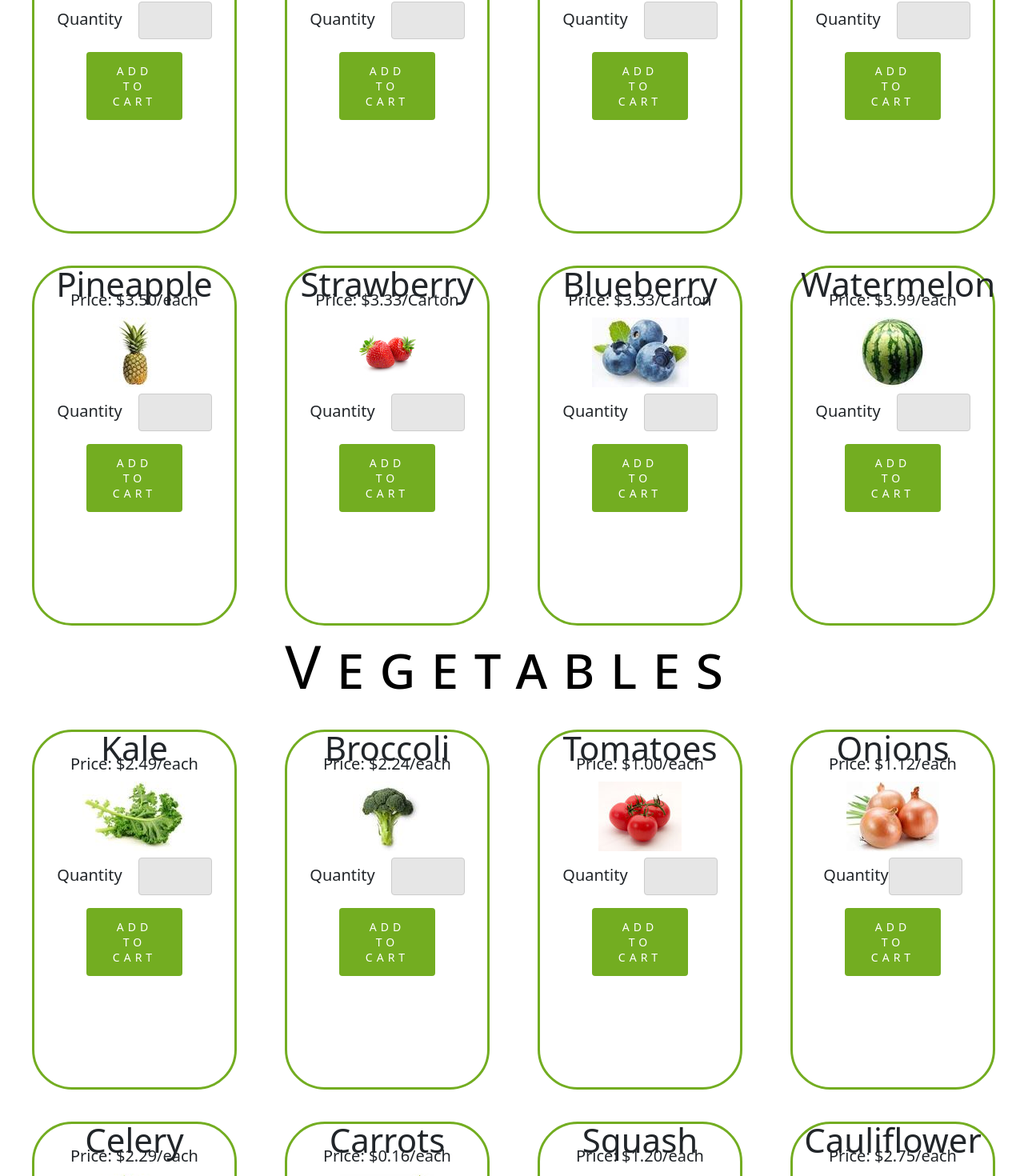
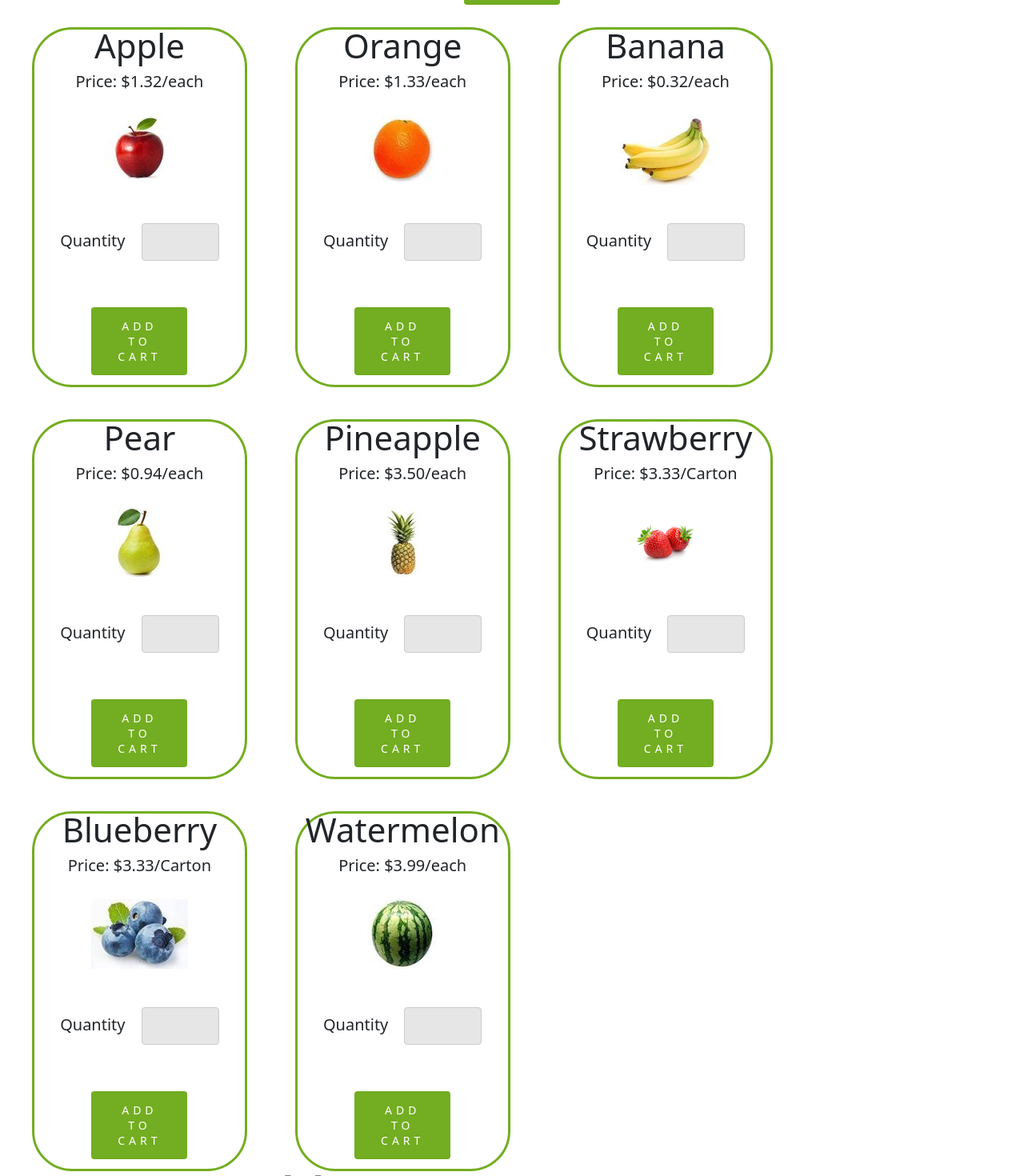
Before and after one commit to alexsoe28/MeanStack-Group14-CapstoneProject, an Angular app in the folder FrontEnd/Online-Groceries-frontend/: page /user/browseShop in a window 1280 px wide. Shown: the part 500-1970 px from the top of the page at 80% size. Built offline with nearby package versions, Linux system fonts and the light colour scheme.

Commit message:
Fixed some css

```diff
--- a/FrontEnd/Online-Groceries-frontend/src/app/shopping-cart/shopping-cart.component.css
+++ b/FrontEnd/Online-Groceries-frontend/src/app/shopping-cart/shopping-cart.component.css
@@ -1,6 +1,6 @@
 .header1{
     background-image:url('../../assets/images/Background1.jpg');
-    height:max-content;
+    height:200px;
     background-position: center;
     background-repeat: no-repeat;
     background-size: cover;
@@ -9,7 +9,7 @@
     background-size: rgba(0,0,0,0.5);
     text-align: center;
     color:white;
-    padding: 50px;
+    padding: 85px;
     font-variant: small-caps;
     font-size: 100px;
     font-family: system-ui;
--- a/FrontEnd/Online-Groceries-frontend/src/app/shopping-page/shopping-page.component.css
+++ b/FrontEnd/Online-Groceries-frontend/src/app/shopping-page/shopping-page.component.css
@@ -1,6 +1,6 @@
 .header1{
     background-image:url('../../assets/images/Background.jpg');
-    height:max-content;
+    height:200px;
     background-position: center;
     background-repeat: no-repeat;
     background-size: cover;
@@ -9,7 +9,7 @@
     background-size: rgba(0,0,0,0.5);
     text-align: center;
     color:white;
-    padding: 50px;
+    padding: 85px;
     font-variant: small-caps;
     font-size: 100px;
     font-family: system-ui;
@@ -20,7 +20,7 @@
     font-family:system-ui;
     margin:20px;
     margin-left: 40px;
-    width:20%;
+    width:21%;
     height:450px;
     font-size: 300%;
     border:3px solid #73AD21;
@@ -42,6 +42,7 @@ button[type=submit] {
     color: white;
     padding: 14px 20px;
     margin: 8px 0;
+    margin-top: 50px;
     border: none;
     border-radius: 4px;
     cursor: pointer;
@@ -55,4 +56,17 @@ input[type=number], select {
     border: 1px solid #ccc;
     border-radius: 4px;
     box-sizing: border-box;
-  }
+}
+
+p{
+    padding-top: 25px;
+    font-size: 20px;
+}
+label{
+    font-size:20px;
+    padding-right: 20px;
+}
+img{
+    padding-top: 20px;
+    padding-bottom:40px;
+}
--- a/FrontEnd/Online-Groceries-frontend/src/app/shopping-page/shopping-page.component.html
+++ b/FrontEnd/Online-Groceries-frontend/src/app/shopping-page/shopping-page.component.html
@@ -10,9 +10,9 @@
 <form #apple="ngForm"(ngSubmit)="addToList(apple.value, apple)">
     <div class="groceryItem">
         Apple
-        <p style="font-size: 20px">Price: $1.32/each</p>
+        <p>Price: $1.32/each</p>
         <img src="../../assets/images/Apple.jpg" class="center">
-        <label style="font-size:20px; padding-right: 20px;">Quantity</label>
+        <label>Quantity</label>
         <input type="number" ngModel id="apple" name="apple"><br>
         <button type="submit" >Add To Cart</button>
     </div>
@@ -20,9 +20,9 @@
 <form #orange="ngForm"(ngSubmit)="addToList(orange.value, orange)">
     <div class="groceryItem">
         Orange
-        <p style="font-size: 20px">Price: $1.33/each</p>
+        <p>Price: $1.33/each</p>
         <img src="../../assets/images/Orange.jpg" class="center">
-        <label style="font-size:20px; padding-right: 20px;">Quantity</label>
+        <label>Quantity</label>
         <input type="number" ngModel id="orange" name="orange"><br>
         <button type="submit">Add To Cart</button>
     </div>
@@ -30,9 +30,9 @@
 <form #banana="ngForm"(ngSubmit)="addToList(banana.value, banana)">
     <div class="groceryItem">
         Banana
-        <p style="font-size: 20px">Price: $0.32/each</p>
+        <p>Price: $0.32/each</p>
         <img src="../../assets/images/Banana.jpg" class="center">
-        <label style="font-size:20px; padding-right: 20px;">Quantity</label>
+        <label>Quantity</label>
         <input type="number" ngModel id="banana" name="banana"><br>
         <button type="submit">Add To Cart</button>
     </div>
@@ -40,9 +40,9 @@
 <form #pear="ngForm"(ngSubmit)="addToList(pear.value, pear)">
     <div class="groceryItem">
         Pear
-        <p style="font-size: 20px">Price: $0.94/each</p>
+        <p>Price: $0.94/each</p>
         <img src="../../assets/images/Pear.jpg" class="center">
-        <label style="font-size:20px; padding-right: 20px;">Quantity</label>
+        <label>Quantity</label>
         <input type="number" ngModel id="pear" name="pear"><br>
         <button type="submit">Add To Cart</button>
     </div>
@@ -50,9 +50,9 @@
 <form #pineapple="ngForm"(ngSubmit)="addToList(pineapple.value, pineapple)">
     <div class="groceryItem">
         Pineapple
-        <p style="font-size: 20px">Price: $3.50/each</p>
+        <p>Price: $3.50/each</p>
         <img src="../../assets/images/Pineapple.jpg" class="center">
-        <label style="font-size:20px; padding-right: 20px;">Quantity</label>
+        <label>Quantity</label>
         <input type="number" ngModel id="pineapple" name="pineapple"><br>
         <button type="submit">Add To Cart</button>
     </div>
@@ -60,9 +60,9 @@
 <form #strawberry="ngForm"(ngSubmit)="addToList(strawberry.value, strawberry)">
     <div class="groceryItem">
         Strawberry
-        <p style="font-size: 20px">Price: $3.33/Carton</p>
+        <p>Price: $3.33/Carton</p>
         <img src="../../assets/images/Strawberry.jpg" class="center">
-        <label style="font-size:20px; padding-right: 20px;">Quantity</label>
+        <label>Quantity</label>
         <input type="number" ngModel id="strawberry" name="strawberry"><br>
         <button type="submit">Add To Cart</button>
     </div>
@@ -70,9 +70,9 @@
 <form #blueberry="ngForm"(ngSubmit)="addToList(blueberry.value, blueberry)">
     <div class="groceryItem">
         Blueberry
-        <p style="font-size: 20px">Price: $3.33/Carton</p>
+        <p>Price: $3.33/Carton</p>
         <img src="../../assets/images/Blueberry.jpg" class="center">
-        <label style="font-size:20px; padding-right: 20px;">Quantity</label>
+        <label>Quantity</label>
         <input type="number" ngModel id="blueberry" name="blueberry"><br>
         <button type="submit">Add To Cart</button>
     </div>
@@ -80,9 +80,9 @@
 <form #watermelon="ngForm"(ngSubmit)="addToList(watermelon.value, watermelon)">
     <div class="groceryItem">
         Watermelon
-        <p style="font-size: 20px">Price: $3.99/each</p>
+        <p>Price: $3.99/each</p>
         <img src="../../assets/images/Watermelon.jpg" class="center">
-        <label style="font-size:20px; padding-right: 20px;">Quantity</label>
+        <label>Quantity</label>
         <input type="number" ngModel id="watermelon" name="watermelon"><br>
         <button type="submit">Add To Cart</button>
     </div>
@@ -94,9 +94,9 @@
 <form #kale="ngForm"(ngSubmit)="addToList(kale.value, kale)">
     <div class="groceryItem">
         Kale
-        <p style="font-size: 20px">Price: $2.49/each</p>
+        <p>Price: $2.49/each</p>
         <img src="../../assets/images/Kale.jpg" class="center">
-        <label style="font-size:20px; padding-right: 20px;">Quantity</label>
+        <label>Quantity</label>
         <input type="number" ngModel id="kale" name="kale"><br>
         <button type="submit">Add To Cart</button>
     </div>
@@ -104,9 +104,9 @@
 <form #broccoli="ngForm"(ngSubmit)="addToList(broccoli.value, broccoli)">
     <div class="groceryItem">
         Broccoli
-        <p style="font-size: 20px">Price: $2.24/each</p>
+        <p>Price: $2.24/each</p>
         <img src="../../assets/images/Broccoli.jpg" class="center">
-        <label style="font-size:20px; padding-right: 20px;">Quantity</label>
+        <label>Quantity</label>
         <input type="number" ngModel id="broccoli" name="broccoli"><br>
         <button type="submit">Add To Cart</button>
     </div>
@@ -114,9 +114,9 @@
 <form #tomato="ngForm"(ngSubmit)="addToList(tomato.value, tomato)">
     <div class="groceryItem">
         Tomatoes
-        <p style="font-size: 20px">Price: $1.00/each</p>
+        <p>Price: $1.00/each</p>
         <img src="../../assets/images/Tomato.jpg" class="center">
-        <label style="font-size:20px; padding-right: 20px;">Quantity</label>
+        <label>Quantity</label>
         <input type="number" ngModel id="tomato" name="tomato"><br>
         <button type="submit">Add To Cart</button>
     </div>
@@ -124,9 +124,9 @@
 <form #onion="ngForm"(ngSubmit)="addToList(onion.value, onion)">
     <div class="groceryItem">
         Onions
-        <p style="font-size: 20px">Price: $1.12/each</p>
+        <p>Price: $1.12/each</p>
         <img src="../../assets/images/Onion.jpg" class="center">
-        <label style="font-size:20px">Quantity  </label>
+        <label>Quantity  </label>
         <input type="number" ngModel id="onion" name="onion"><br>
         <button type="submit">Add To Cart</button>
     </div>
@@ -134,9 +134,9 @@
 <form #celery="ngForm"(ngSubmit)="addToList(celery.value, celery)">
     <div class="groceryItem">
         Celery
-        <p style="font-size: 20px">Price: $2.29/each</p>
+        <p>Price: $2.29/each</p>
         <img src="../../assets/images/Celery.jpg" class="center">
-        <label style="font-size:20px">Quantity</label>
+        <label>Quantity</label>
         <input type="number" ngModel id="celery" name="celery"><br>
         <button type="submit">Add To Cart</button>
     </div>
@@ -144,9 +144,9 @@
 <form #carrot="ngForm"(ngSubmit)="addToList(carrot.value, carrot)">
     <div class="groceryItem">
         Carrots
-        <p style="font-size: 20px">Price: $0.16/each</p>
+        <p>Price: $0.16/each</p>
         <img src="../../assets/images/Carrot.jpg" class="center">
-        <label style="font-size:20px; padding-right: 20px;">Quantity</label>
+        <label>Quantity</label>
         <input type="number" ngModel id="carrots" name="carrot"><br>
         <button type="submit">Add To Cart</button>
     </div>
@@ -154,9 +154,9 @@
 <form #squash="ngForm"(ngSubmit)="addToList(squash.value, squash)">
     <div class="groceryItem">
         Squash
-        <p style="font-size: 20px">Price: $1.20/each</p>
+        <p>Price: $1.20/each</p>
         <img src="../../assets/images/Squash.jpg" class="center">
-        <label style="font-size:20px; padding-right: 20px;">Quantity</label>
+        <label>Quantity</label>
         <input type="number" ngModel id="squash" name="squash"><br>
         <button type="submit">Add To Cart</button>
     </div>
@@ -164,9 +164,9 @@
 <form #cauliflower="ngForm"(ngSubmit)="addToList(cauliflower.value, cauliflower)">
     <div class="groceryItem">
         Cauliflower
-        <p style="font-size: 20px">Price: $2.75/each</p>
+        <p>Price: $2.75/each</p>
         <img src="../../assets/images/Cauliflower.jpg" class="center">
-        <label style="font-size:20px; padding-right: 20px;">Quantity</label>
+        <label>Quantity</label>
         <input type="number" ngModel id="cauliflower" name="cauliflower"><br>
         <button type="submit">Add To Cart</button>
     </div>
```
